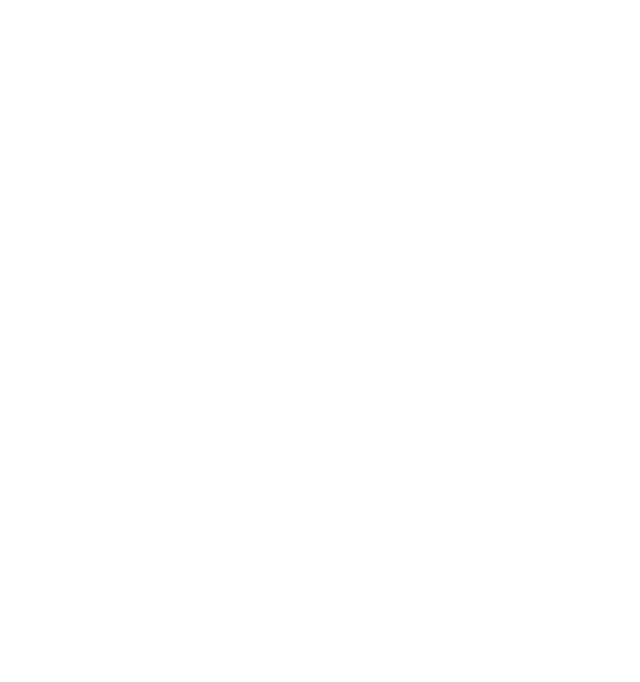
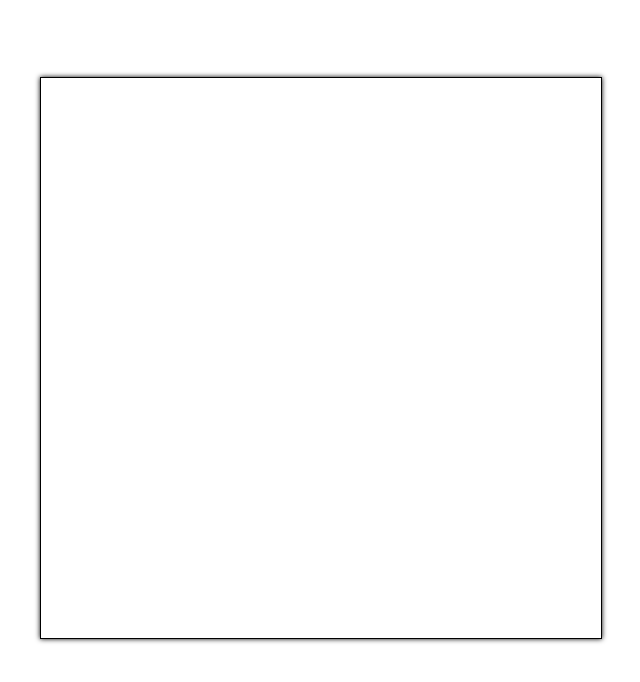
Before and after one commit to apsinghdev/drawRTC, a React (Vite) app in the folder client/: page / in a window 1280 px wide. Shown: the top 682 px of the page, without its empty margins (319-959 px from the left). Built offline with nearby package versions, Linux system fonts and the light colour scheme.

Commit message:
add canvas

```diff
--- a/client/src/App.jsx
+++ b/client/src/App.jsx
@@ -1,9 +1,24 @@
-
-
 function App() {
-
-
-  return (<div></div>)
+  return (
+    <div
+      style={{
+        display: "flex",
+        justifyContent: "center",
+        alignItems: "center",
+        height: "700px",
+        width: "100%",
+      }}
+    >
+      <canvas
+        style={{
+          height: "70vh",
+          width: "70vh",
+          border: "0.5px solid black",
+          boxShadow: "0 0 5px #000",
+        }}
+      ></canvas>
+    </div>
+  );
 }
 
-export default App
+export default App;
```
